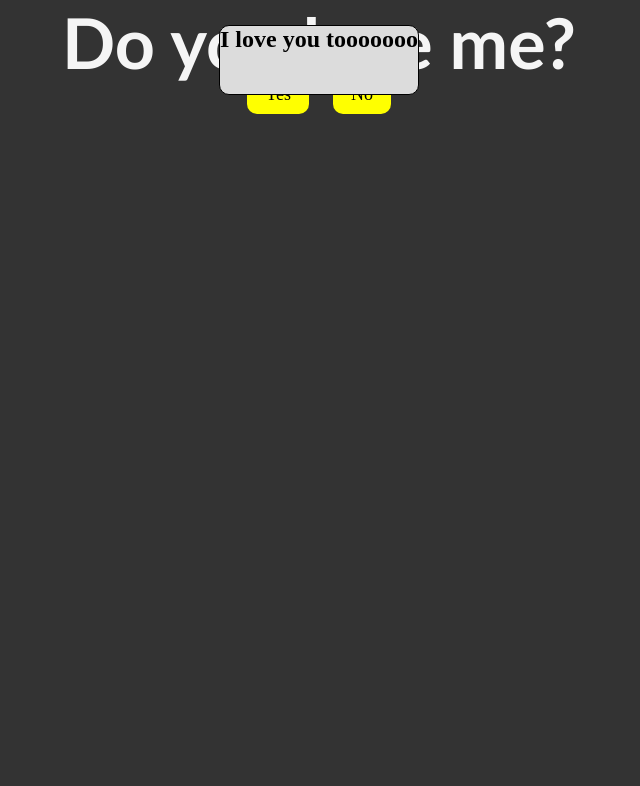
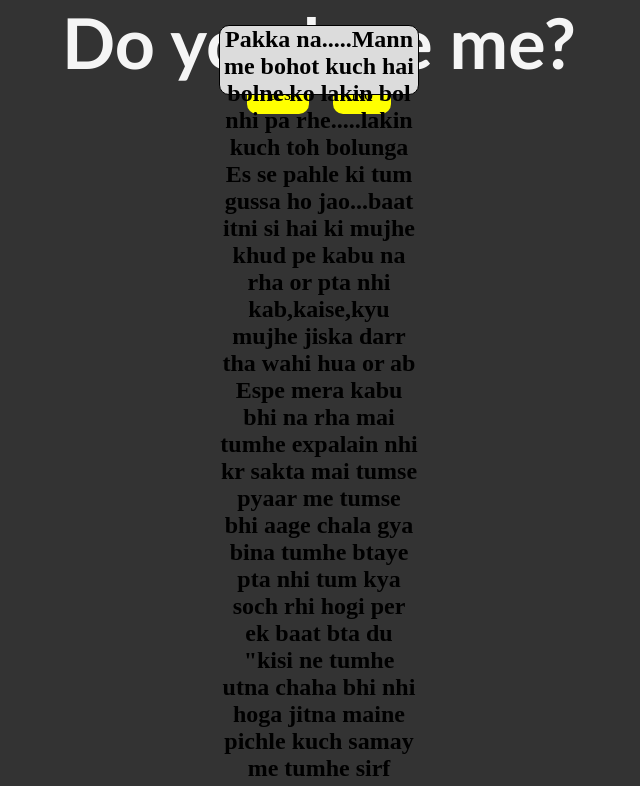
Before and after one commit to Avi726/coursera_webDevelopment, a plain HTML site: page new/index.html in a window 1280 px wide. Both pictures are taken after a click on the element "Yes". Shown: the top 786 px of the page, without its empty margins (321-961 px from the left). Drawn offline with Linux system fonts and the light colour scheme.

Commit message:
Update index.html

```diff
--- a/new/index.html
+++ b/new/index.html
@@ -3,7 +3,7 @@
   <head>
     <meta charset="UTF-8"/>
     <meta name ="viewport"content="width=device-width, initial-scale=1.0"/>
-    <title>Aarushi</title>
+    <title>Sach kah do</title>
     <link rel="stylesheet" href="style.css" />
   </head>
   <body>
@@ -13,7 +13,9 @@
         <botton class="btn" id="yes">Yes</botton>
         <botton class="btn" id="no">No</botton>
         <div class ="alert" id="message">
-            <h2>I love you tooooooo</h2>
+            <h2>Pakka na.....Mann me bohot kuch hai bolne ko lakin bol nhi pa rhe.....lakin kuch toh bolunga Es se pahle ki tum gussa ho jao...baat itni si hai ki mujhe khud pe kabu na rha or pta nhi kab,kaise,kyu mujhe jiska darr tha wahi hua or ab Espe mera kabu bhi na rha mai tumhe expalain nhi kr sakta mai tumse pyaar me tumse bhi aage chala gya bina tumhe btaye
+          pta nhi tum kya soch rhi hogi per ek baat bta du "kisi ne tumhe utna chaha bhi nhi hoga jitna maine pichle kuch samay me tumhe sirf socha hai" sote jagte, kahte ,pite,, padhte  aur hamesha dil dimag me tum hi chalti rahti ho..pta hai most of the time jab bhi tumhara call ya message aata hai tumhare bareme hi soch rhe hote hai.agar tum yha tak aayi ho toh tumhara jabab "Yes" hi hoga
+        miane ye sawal khud ko satisfy krne ke liye puch toh liya hai lakin tum "yes/No" bolo mai phir bhi pyaar karunga...mujhe jab ye ahsas hua tha tab maine socha bhi nhi tha baat yha tak aayegi & Whatever I said I really mean it!!!!!!!! mai utna expressive nhi hu lakin jitna ho paaya utna maine try kiya h baaki tum sambhal lena...I hope you will!!! </h2>
         </div>
        </div>
     </div>
```
